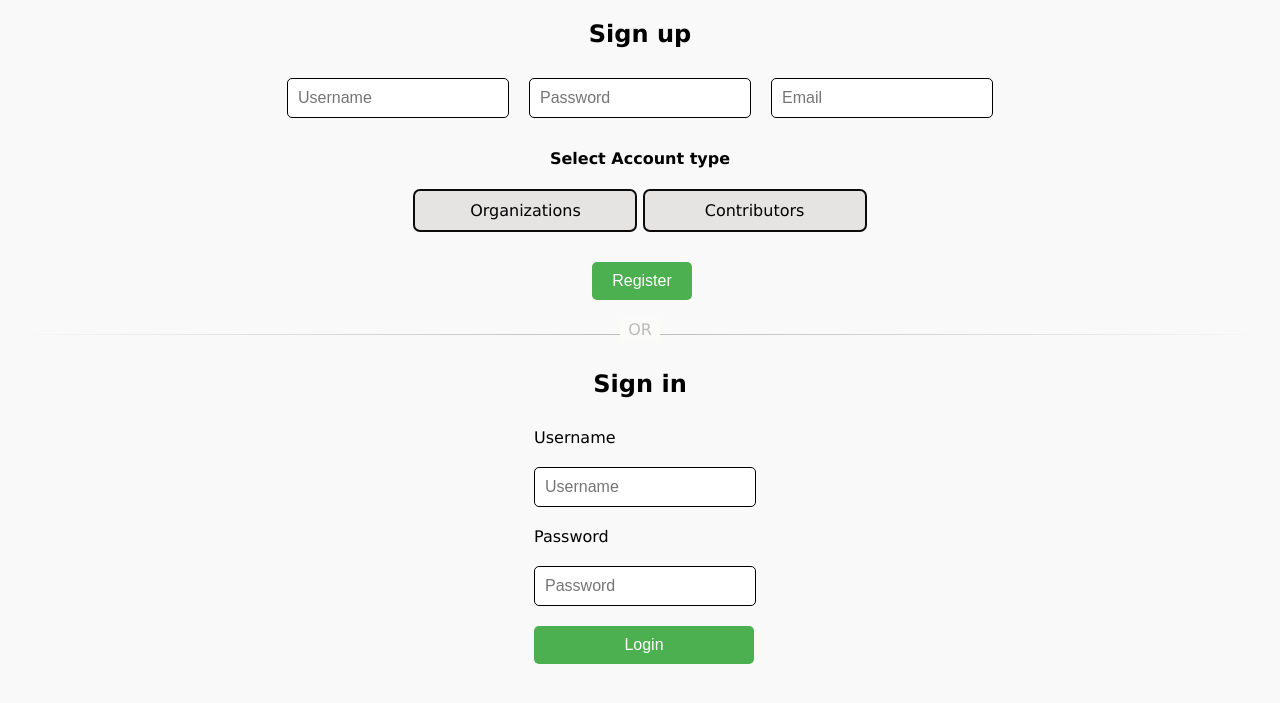
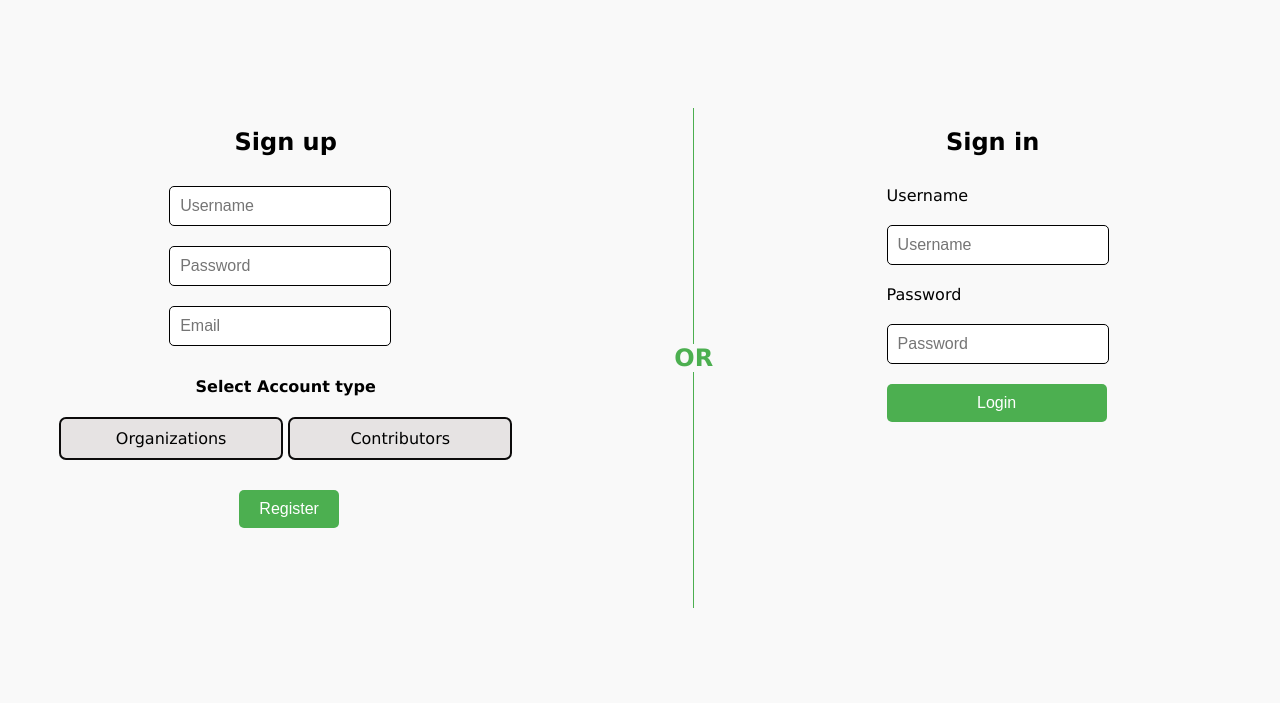
Before and after one commit to chetanty/cosmic, a Django app: template cosmic/users/templates/index.html in a window 1280 px wide. Shown: the top 703 px of the page. Run offline with Django 3.2, Linux system fonts and the light colour scheme; the template is opened without the code that fills it, so the values that code supplies are empty.

Commit message:
login page update

```diff
--- a/cosmic/users/static/index2.css
+++ b/cosmic/users/static/index2.css
@@ -103,32 +103,11 @@ cursor: pointer;
   cursor: pointer;
 }
 
-.hr-text {
-  line-height: 1em;
-  position: relative;
-  outline: 0;
-  border: 0;
-  color: black;
-  text-align: center;
-  height: 2em;
-  opacity: .5;
-  &:before {
-    content: '';
-    background: linear-gradient(to right, transparent, #818078, transparent);
-    position: absolute;
-    left: 0;
-    top: 50%;
-    width: 100%;
-    height: 1px;
-  }
-  &:after {
-    content: attr(data-content);
-    position: relative;
-    display: inline-block;
-    color: black;
-    padding: 0 .5em;
-    line-height: 1.5em;
-    color: #818078;
-    background-color: #fcfcfa;
-  }
+.vl {
+  border-left: 1px solid #4CAF50;
+  height: 500px;
+  margin-left: 130px;
+  display: flex; align-items: center;
+  margin-top: 100px;
+  margin-bottom: 50px;
 }
--- a/cosmic/users/templates/index.html
+++ b/cosmic/users/templates/index.html
@@ -2,13 +2,18 @@
 <!DOCTYPE html>
 <html>
     <link rel="stylesheet" href="{% static 'index2.css' %}">
-<body >
+<body>
+    <div style="display: grid;
+    grid-template-columns: auto auto auto auto;">
+        <div style="margin-top: 100px;">
             <h2 style="text-align: center; color: rgb(0, 0, 0)">Sign up</h2>
             <form class="su" action="{% url 'users:register' %}" method="post">
                 {% csrf_token %}
-        <input class="user-su" type="text" name="username" placeholder="Username" required>
-        <input class="pass-su" type="password" name="password" placeholder="Password" required>
-        <input class="email-su" type="email" name="email" placeholder="Email" required>
+                <div style="margin-left: 100px;">
+                    <input class="user-su" type="text" name="username" placeholder="Username" required> <br />
+                    <input class="pass-su" type="password" name="password" placeholder="Password" required> <br />
+                    <input class="email-su" type="email" name="email" placeholder="Email" required> <br />
+                </div>
                 <h4 style="text-align: center; color: rgb(0, 0, 0)">Select Account type</h4>
                 <div style="text-align: center; margin-bottom: 30px; color: rgb(5, 5, 5)" class="rad">
                     <input type="radio" name="is_developer" value="1" id="dev" required>
@@ -16,12 +21,14 @@
                     <input type="radio" name="is_developer" value="0" id="con">
                         <label for="con">Contributors</label> <br/>
                 </div>
-        <input class="submit-su" type="submit" value="Register">
+                <input style="margin-left: 180px;   " class="submit-su" type="submit" value="Register">
             </form>
+        </div>
 
-    <hr class="hr-text" data-content="OR" >
+        <div class="vl" ><h2 style="margin-left: -20px; display: block; background-color: #f9f9f9; color: #4CAF50;">OR</h2></div>
+
+        <div style="margin-top: 100px;">
             <h2 style="text-align: center; color: rgb(0, 0, 0);">Sign in</h2>
-
             <form class="si" action="{% url 'users:login' %}" method="post">
                 {% csrf_token %}
                 <p style="color: rgb(0, 0, 0); margin: 10px; font-size: 16px;">Username</p>
@@ -33,5 +40,7 @@
                 {% endif %}
                 <input class="submit-si" type="submit" value="Login">
             </form>
+        </div>
+    </div>
 </body>
 </html>
```
Also changed, not shown: cosmic/db.sqlite3. Lines whose indentation alone changed are shown as unchanged.
